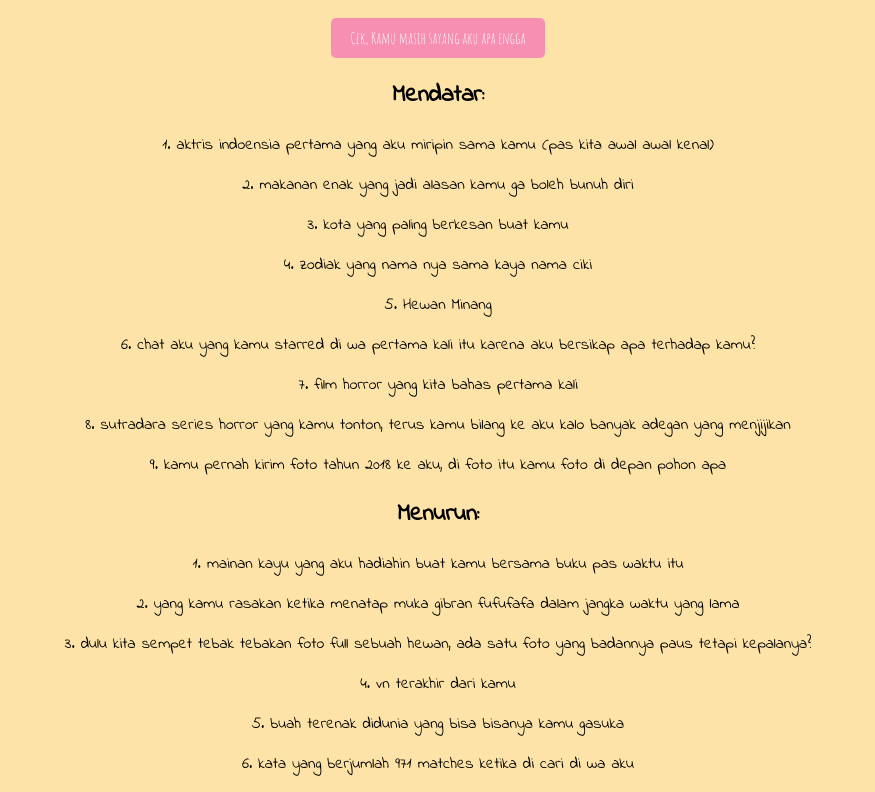
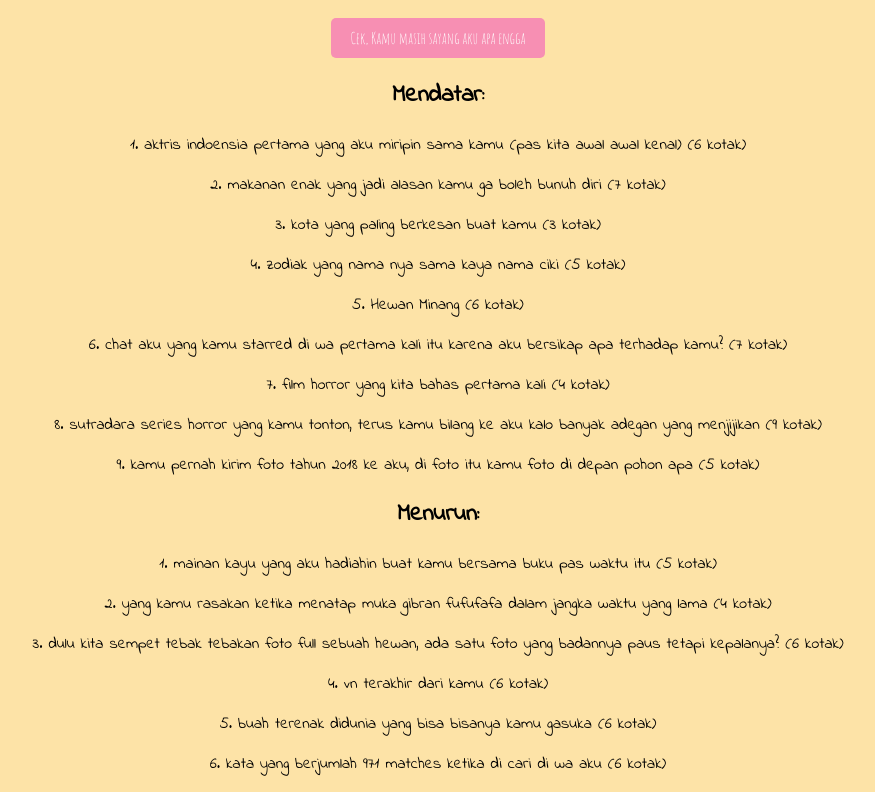
Before and after one commit to ZafidAffan/eca, a plain HTML site: page tts.html in a window 1280 px wide. Shown: the part 594-1386 px from the top of the page, without its empty margins (202-1077 px from the left). Drawn offline with Linux system fonts and the light colour scheme.

Commit message:
Update tts.html

```diff
--- a/tts.html
+++ b/tts.html
@@ -222,23 +222,23 @@
             <div id="message"></div>
 
             <h2>Mendatar:</h2>
-            <p>1. aktris indoensia pertama yang aku miripin sama kamu (pas kita awal awal kenal) </p>
-            <p>2. makanan enak yang jadi alasan kamu ga boleh bunuh diri</p>
-            <p>3. kota yang paling berkesan buat kamu</p>
-            <p>4. zodiak yang nama nya sama kaya nama ciki</p>
-            <p>5. Hewan Minang</p>
-            <p>6. chat aku yang kamu starred di wa pertama kali itu karena aku bersikap apa terhadap kamu?</p>
-            <p>7. film horror  yang kita bahas pertama kali</p>
-            <p>8. sutradara series horror yang kamu tonton, terus kamu bilang ke aku kalo banyak adegan yang menjijikan</p>
-            <p>9. kamu pernah kirim foto tahun 2018 ke aku, di foto itu kamu foto di depan pohon apa</p>
+            <p>1. aktris indoensia pertama yang aku miripin sama kamu (pas kita awal awal kenal) (6 kotak) </p>
+            <p>2. makanan enak yang jadi alasan kamu ga boleh bunuh diri (7 kotak)</p>
+            <p>3. kota yang paling berkesan buat kamu (3 kotak)</p>
+            <p>4. zodiak yang nama nya sama kaya nama ciki (5 kotak)</p>
+            <p>5. Hewan Minang (6 kotak)</p>
+            <p>6. chat aku yang kamu starred di wa pertama kali itu karena aku bersikap apa terhadap kamu? (7 kotak)</p>
+            <p>7. film horror  yang kita bahas pertama kali (4 kotak)</p>
+            <p>8. sutradara series horror yang kamu tonton, terus kamu bilang ke aku kalo banyak adegan yang menjijikan (9 kotak)</p>
+            <p>9. kamu pernah kirim foto tahun 2018 ke aku, di foto itu kamu foto di depan pohon apa (5 kotak)</p>
 
             <h2>Menurun:</h2>
-            <p>1. mainan kayu yang aku hadiahin buat kamu bersama buku pas waktu itu </p>
-            <p>2. yang kamu rasakan ketika  menatap muka gibran fufufafa dalam jangka waktu yang lama</p>
-            <p>3. dulu kita sempet tebak tebakan foto full sebuah hewan, ada satu foto yang badannya paus tetapi kepalanya?</p>
-            <p>4. vn terakhir dari kamu</p>
-            <p>5. buah terenak didunia yang bisa bisanya kamu gasuka</p>
-            <p>6. kata yang berjumlah 971 matches ketika di cari di wa aku</p>
+            <p>1. mainan kayu yang aku hadiahin buat kamu bersama buku pas waktu itu (5 kotak) </p>
+            <p>2. yang kamu rasakan ketika  menatap muka gibran fufufafa dalam jangka waktu yang lama (4 kotak)</p>
+            <p>3. dulu kita sempet tebak tebakan foto full sebuah hewan, ada satu foto yang badannya paus tetapi kepalanya? (6 kotak)</p>
+            <p>4. vn terakhir dari kamu (6 kotak)</p>
+            <p>5. buah terenak didunia yang bisa bisanya kamu gasuka (6 kotak)</p>
+            <p>6. kata yang berjumlah 971 matches ketika di cari di wa aku (6 kotak)</p>
 
         </div>
 
```
